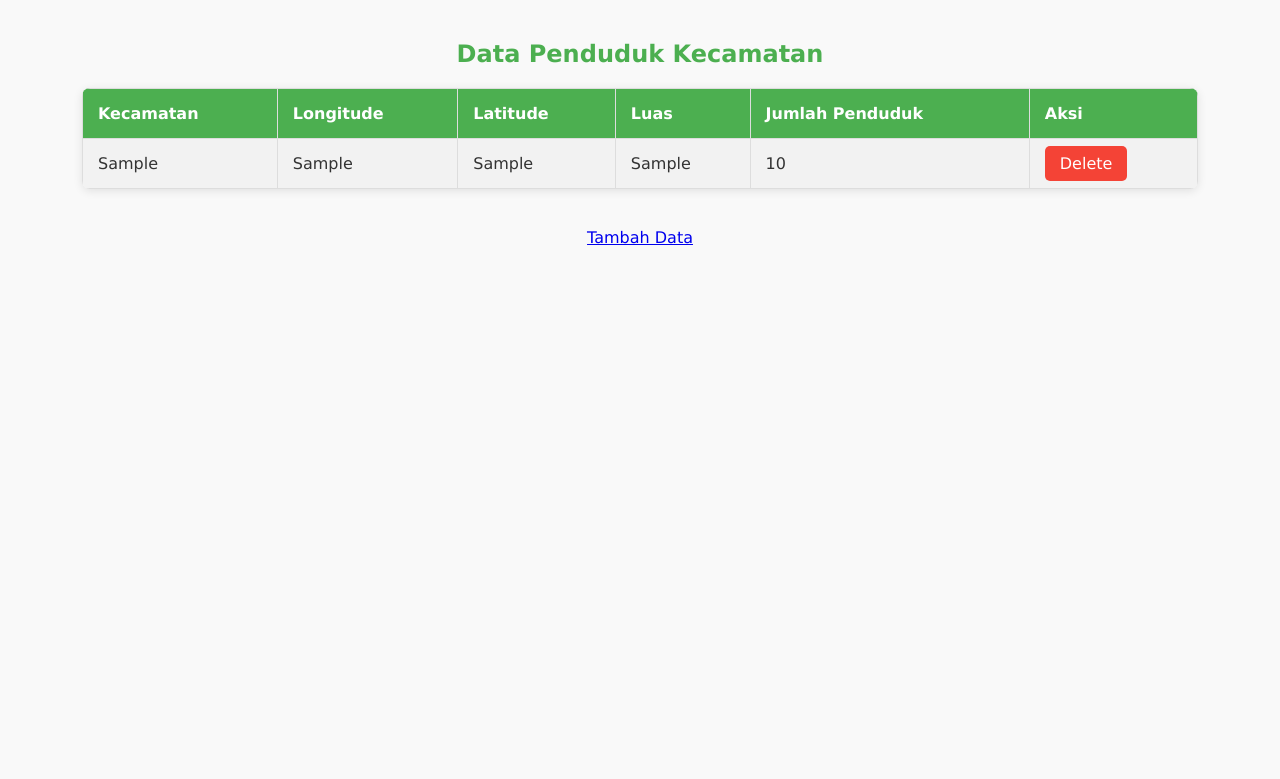
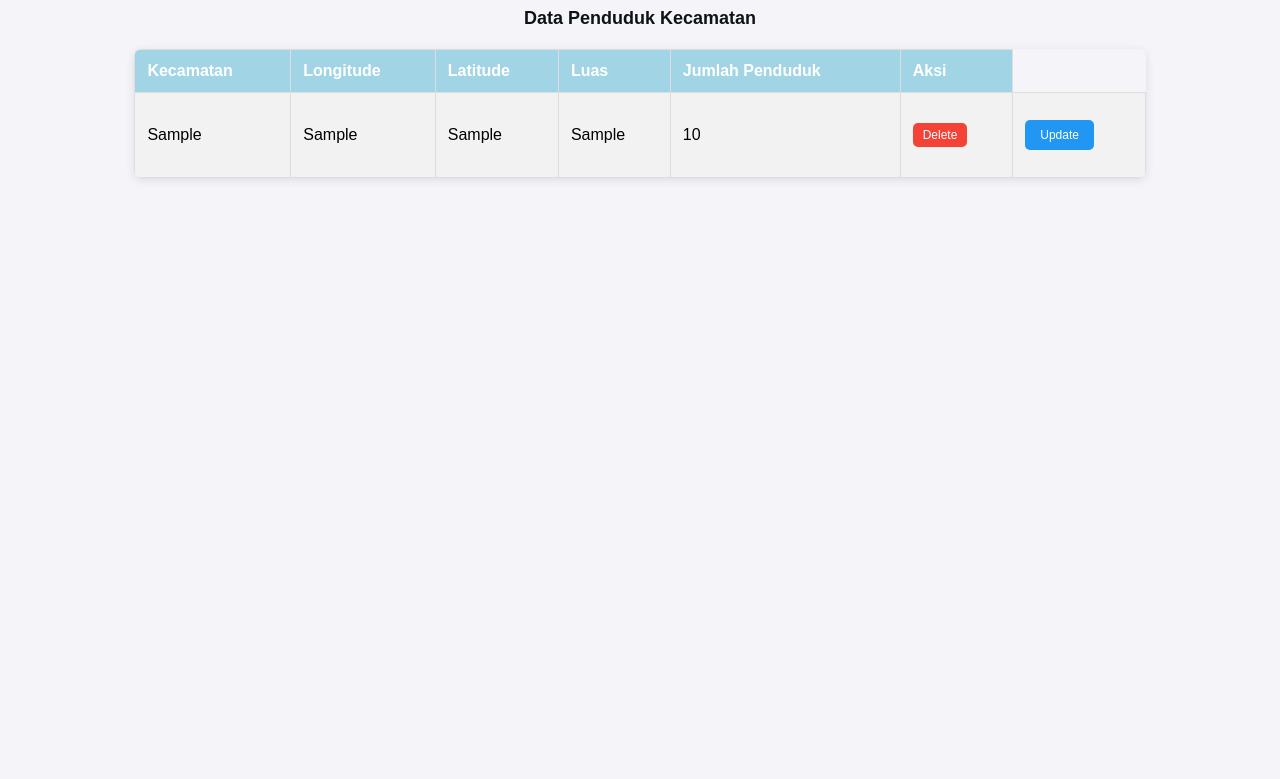
Before and after one commit to diascirra/ACARA-8, a PHP site: page / in a window 1280 px wide. Shown: the top 779 px of the page. Run offline with PHP 8.4, Linux system fonts and the light colour scheme; tables that the repository leaves empty or names only in its code hold one stand-in row (values such as "Sample post").

Commit message:
menambahkan fungsi edit

```diff
--- a/index.php
+++ b/index.php
@@ -1,80 +1,77 @@
-<!DOCTYPE html>
-<html>
-
 <head>
     <style>
-        body {
-            font-family: 'Verdana', sans-serif; /* Mengganti font untuk tampilan yang lebih modern */
-            background-color: #f9f9f9; /* Latar belakang halaman yang lembut */
-            color: #333; /* Warna teks dasar */
-            margin: 0; /* Menghilangkan margin default */
-            padding: 20px; /* Menambahkan padding pada body */
+       body {
+            font-family: Arial, sans-serif;
+            text-align: center;
+            background-color: #f4f4f9;
+        }
+
+        h1 {
+            color: #333;
         }
 
         table {
             border-collapse: collapse;
-            width: 90%; /* Mengubah lebar tabel untuk memberikan ruang lebih */
+            width: 80%;
             margin: 20px auto;
-            box-shadow: 0 2px 10px rgba(0, 0, 0, 0.1); /* Menambahkan bayangan pada tabel */
-            border-radius: 8px; /* Membulatkan sudut tabel */
-            overflow: hidden; /* Menghilangkan overflow */
+            box-shadow: 0 2px 10px rgba(0, 0, 0, 0.1);
+            border-radius: 8px;
+            overflow: hidden;
         }
 
         th,
         td {
-            border: 1px solid #ddd; /* Mengubah warna border */
-            padding: 15px; /* Menambahkan padding */
+            padding: 12px;
+            border: 1px solid #ddd;
             text-align: left;
         }
 
         th {
-            background-color: #4CAF50; /* Mengganti warna latar belakang header tabel */
-            color: white; /* Warna teks header */
-            font-weight: bold; /* Mengatur teks menjadi tebal */
+            background-color: #a1d4e5;
+            color: white;
         }
 
         tr:nth-child(even) {
-            background-color: #f2f2f2; /* Warna latar belakang baris genap */
-        }
-
-        tr:hover {
-            background-color: #e0f7fa; /* Mengubah warna saat hover */
+            background-color: #f2f2f2;
         }
 
         h2 {
             text-align: center;
-            color: #4CAF50; /* Mengganti warna judul */
-            margin-bottom: 20px; /* Menambahkan margin bawah */
+            color: #0d1419;
+            margin-bottom: 20px;
+            font-size: 18px;
         }
 
         .delete-btn {
-            background-color: #f44336; /* Warna tombol delete */
+            background-color: #f44336;
             color: white;
-            padding: 8px 15px; /* Menambah padding */
+            padding: 5px 10px;
+            font-size: 12px;
             text-decoration: none;
             border-radius: 5px;
             border: none;
             cursor: pointer;
-            transition: background-color 0.3s ease; /* Animasi transisi */
+            transition: background-color 0.3s ease;
         }
 
         .delete-btn:hover {
-            background-color: #e53935; /* Warna tombol saat hover */
-        }
+            background-color: #e53935;
+        } /* Menambahkan kurung tutup di sini */
 
         .add-btn {
             display: inline-block;
-            margin: 20px auto;
-            padding: 10px 20px;
-            background-color: #2196F3; /* Warna tombol tambah */
+            margin: 15px auto;
+            padding: 8px 15px;
+            background-color: #2196F3;
             color: white;
             text-decoration: none;
             border-radius: 5px;
+            font-size: 12px;
             transition: background-color 0.3s ease; /* Animasi transisi */
         }
 
         .add-btn:hover {
-            background-color: #1976D2; /* Warna tombol tambah saat hover */
+            background-color: #1976D2;
         }
     </style>
 </head>
@@ -130,7 +127,8 @@
                 htmlspecialchars($row["latitude"]) . "</td><td>" .
                 htmlspecialchars($row["luas"]) . "</td><td>" .
                 htmlspecialchars($row["jumlah_penduduk"]) . "</td>
-                <td><a class='delete-btn' href='index.php?delete_id=" . $row["id"] . "' onclick='return confirm(\"Apakah Anda yakin ingin menghapus data ini?\")'>Delete</a></td></tr>";
+                <td><a class='delete-btn' href='index.php?delete_id=" . $row["id"] . "' onclick='return confirm(\"Apakah Anda yakin ingin menghapus data ini?\")'>Delete</a></td>
+                <td><a class='add-btn' href='input.php?id=" . $row["id"] . "'>Update</a></td></tr>";  // Menambahkan link Update
         }
         echo "</table>";
     } else {
@@ -140,10 +138,6 @@
     $conn->close();
     ?>
 
-    <br>
-    <div style="text-align:center;">
-        <a href="input.php">Tambah Data</a>
-    </div>
 
 </body>
 
```
Also changed, not shown: index.html (+5 -9 lines), input.php (+73 -4 lines).
